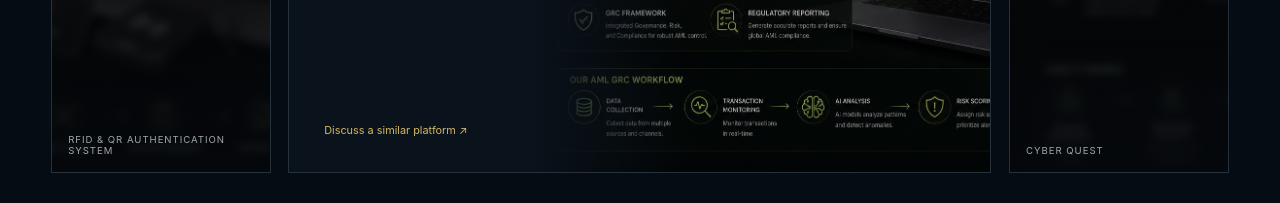
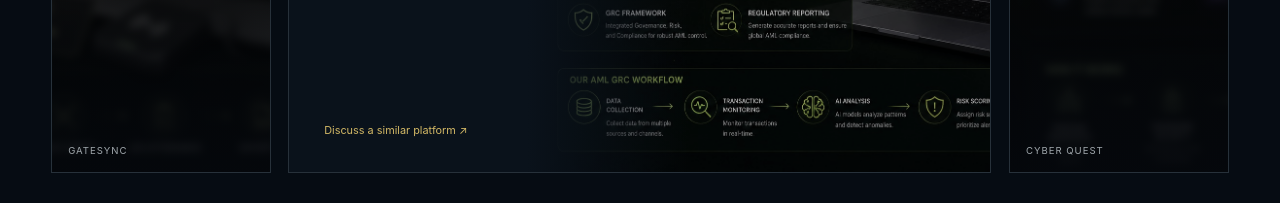
Before and after one commit to h2svolt/h2s, a React (Vite) app: page / in a window 1280 px wide. Shown: the part 4020-4223 px from the top of the page. Built offline with nearby package versions, Linux system fonts and the light colour scheme.

Commit message:
Rename project titles for clarity

```diff
--- a/src/App.jsx
+++ b/src/App.jsx
@@ -41,7 +41,7 @@ const caseStudies = [
   },
   {
     eyebrow: "Blockchain security",
-    title: "AI-Powered Smart Contract Auditor",
+    title: "BlockAudit",
     description: "Automated vulnerability analysis with verifiable on-chain audit records, pairing Slither static scans with AI-generated remediation summaries.",
     image: "/Ai-powered-smart-contract-auditor.png",
     alt: "AI-Powered Smart Contract Auditor dashboard",
@@ -57,7 +57,7 @@ const caseStudies = [
   },
   {
     eyebrow: "Identity & access",
-    title: "RFID & QR Authentication System",
+    title: "GateSync",
     description: "Secure attendance and identity verification for institutions, combining RFID and QR scanning with real-time logging and reporting.",
     image: "/RF%20Id%20an%20qr%20auth%20system.png",
     alt: "RFID & QR Authentication attendance dashboard",
```
